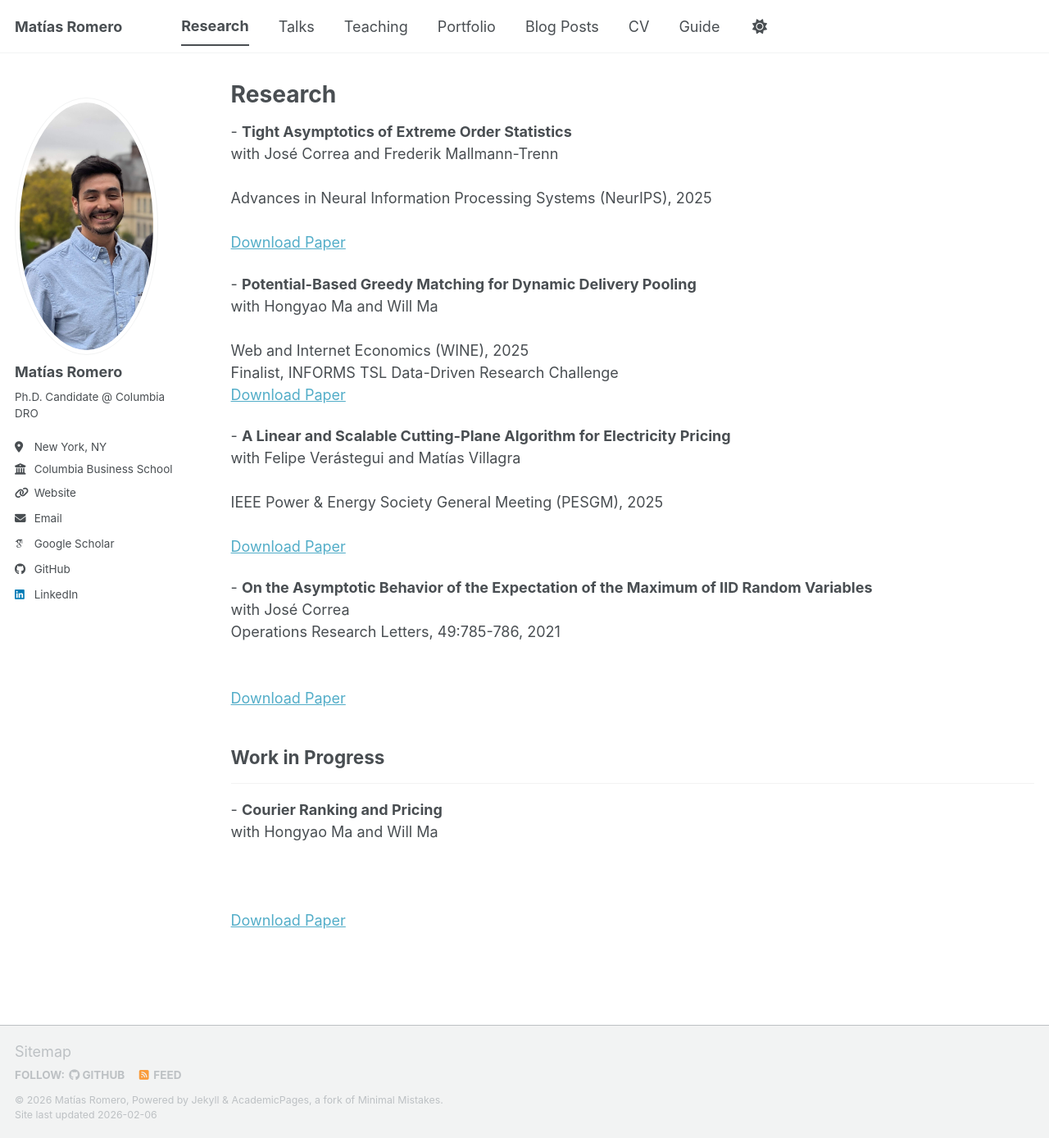
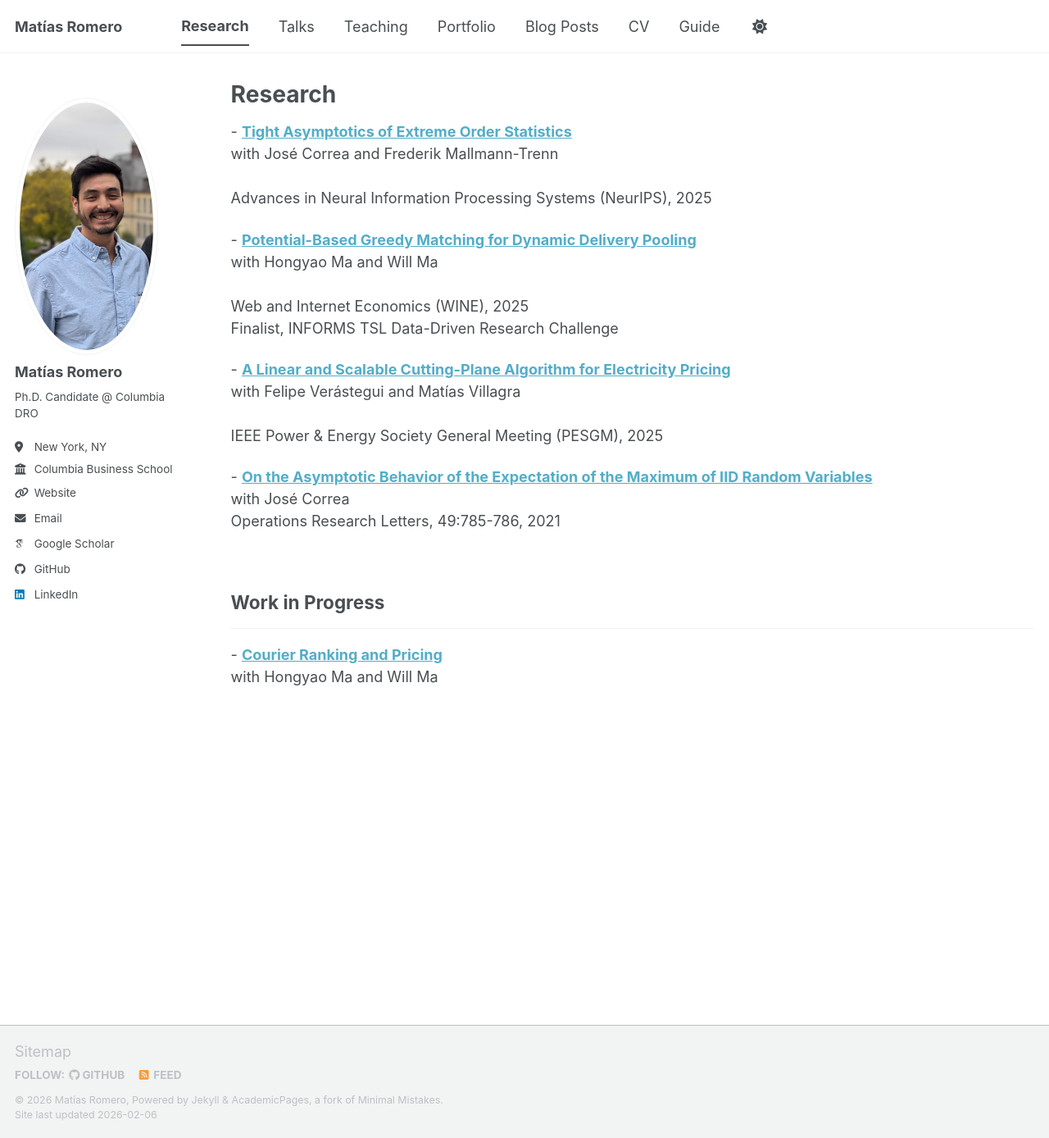
Before and after one commit to MatiRomero/MatiRomero.github.io, a Jekyll site: the page built from _pages/publications.html, in a window 1280 px wide and 1388 px high. Shown: the whole window at 82% size. Built offline with Jekyll 4.4.1, drawn with Linux system fonts in a browser that asks for light colours; some web fonts are replaced; a script bundle is joined from its source files by our own code; library files that are not in the unit come from our copies.

Commit message:
Link to Papers

```diff
--- a/_includes/archive-single-research.html
+++ b/_includes/archive-single-research.html
@@ -9,7 +9,7 @@
 <div class="{{ include.type | default: "list" }}__item">
   <article class="archive__item" itemscope itemtype="http://schema.org/CreativeWork">
     <p>
-      - <strong>{{ title }}</strong>
+      - {% if post.paperurl %}<strong><a href="{{ post.paperurl }}">{{ title }}</a></strong>{% else %}<strong>{{ title }}</strong>{% endif %}
       {% if post.coauthors %}
         <br>with {{ post.coauthors }}
       {% endif %}
@@ -22,9 +22,6 @@
       {% if post.award %}
         <br>{{ post.award }}
       {% endif %}
-      {% if post.paperurl %}
-        <br><a href="{{ post.paperurl }}">Download Paper</a>
-      {% endif %}
     </p>
   </article>
 </div>
```
